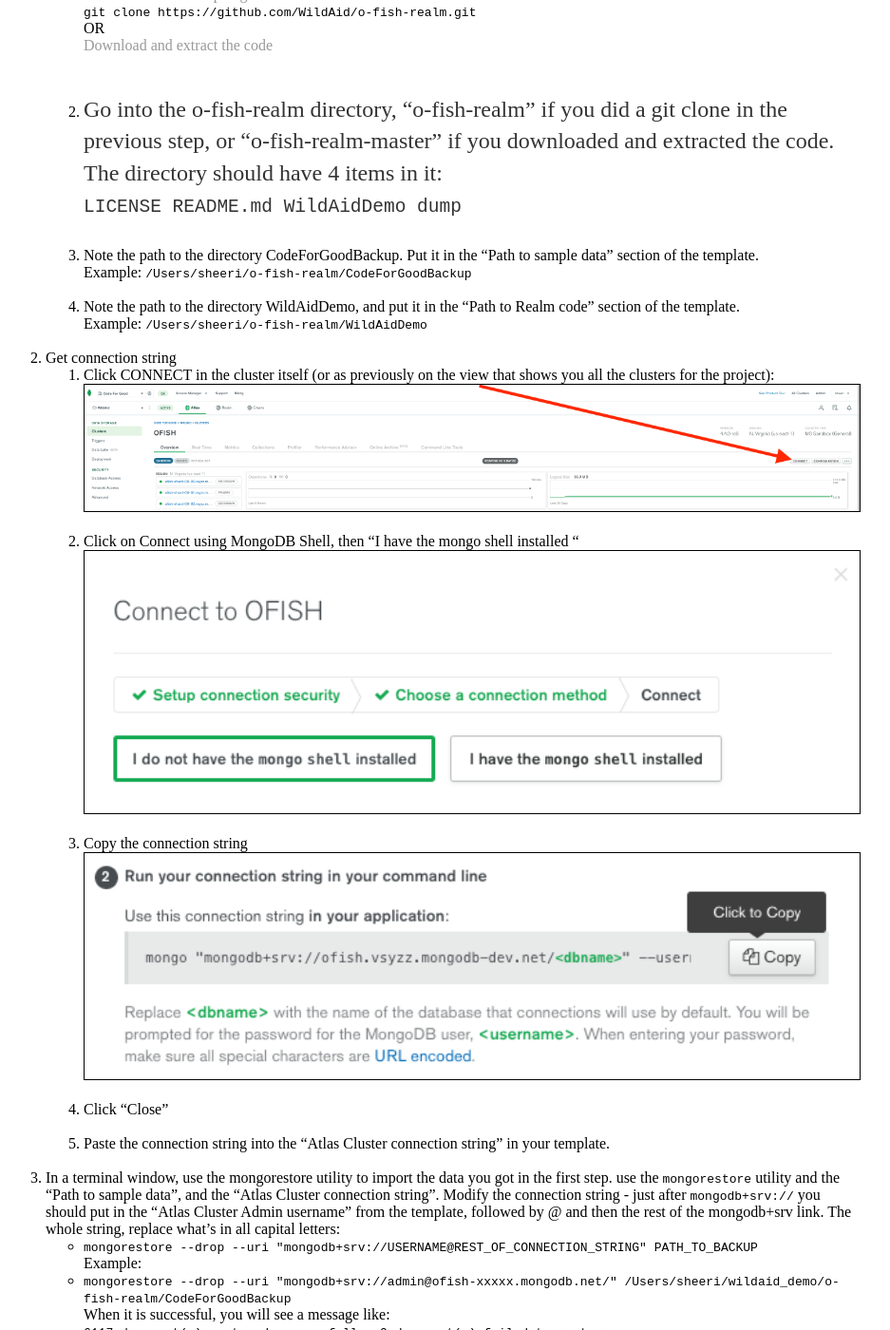
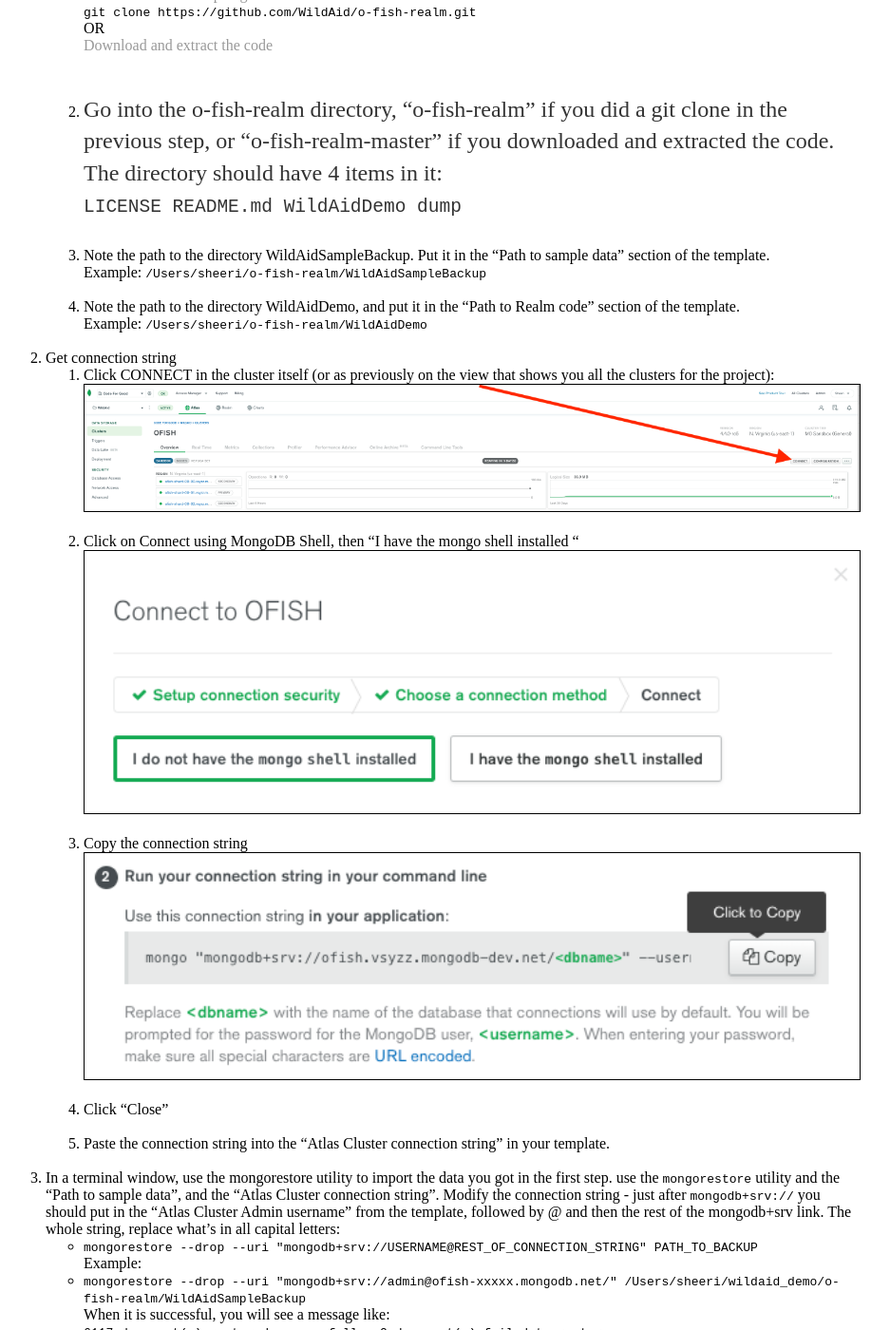
Before and after one commit to WildAid/wildaid.github.io, a Jekyll site: the page built from _posts/2020-06-09-Data-Import.md, in a window 1280 px wide and 1400 px high, scrolled down 325 px. Shown: the whole window at 95% size, without its empty margins (184-1121 px from the left). Built offline with Jekyll 4.4.1, drawn with Linux system fonts in a browser that asks for light colours.

```diff
--- a/_posts/2020-06-09-Data-Import.md
+++ b/_posts/2020-06-09-Data-Import.md
@@ -13,8 +13,8 @@
    1. Go into the o-fish-realm directory, "o-fish-realm" if you did a git clone in the previous step, or "o-fish-realm-master" if you downloaded and extracted the code. The directory should have 4 items in it:<BR>
 `LICENSE README.md WildAidDemo dump`<BR>
 
-   1. Note the path to the directory CodeForGoodBackup. Put it in the "Path to sample data" section of the template. <BR>
-Example: `/Users/sheeri/o-fish-realm/CodeForGoodBackup`<BR><BR>
+   1. Note the path to the directory WildAidSampleBackup. Put it in the "Path to sample data" section of the template. <BR>
+Example: `/Users/sheeri/o-fish-realm/WildAidSampleBackup`<BR><BR>
    1. Note the path to the directory WildAidDemo, and put it in the "Path to Realm code" section of the template.<BR>
 Example: `/Users/sheeri/o-fish-realm/WildAidDemo`<BR><BR>
 
@@ -31,7 +31,7 @@
 1. In a terminal window, use the mongorestore utility to import the data you got in the first step. use the `mongorestore` utility and the "Path to sample data", and the "Atlas Cluster connection string". Modify the connection string - just after `mongodb+srv://` you should put in the "Atlas Cluster Admin username" from the template, followed by @ and then the rest of the mongodb+srv link. The whole string, replace what's in all capital letters:<BR>
    - `mongorestore --drop --uri "mongodb+srv://USERNAME@REST_OF_CONNECTION_STRING" PATH_TO_BACKUP`<BR>
 Example:<BR>
-   - `mongorestore --drop --uri "mongodb+srv://admin@ofish-xxxxx.mongodb.net/" /Users/sheeri/wildaid_demo/o-fish-realm/CodeForGoodBackup`<BR>
+   - `mongorestore --drop --uri "mongodb+srv://admin@ofish-xxxxx.mongodb.net/" /Users/sheeri/wildaid_demo/o-fish-realm/WildAidSampleBackup`<BR>
    When it is successful, you will see a message like:<BR>
    `6117 document(s) restored successfully. 0 document(s) failed to restore.`<BR><BR>
 
```
